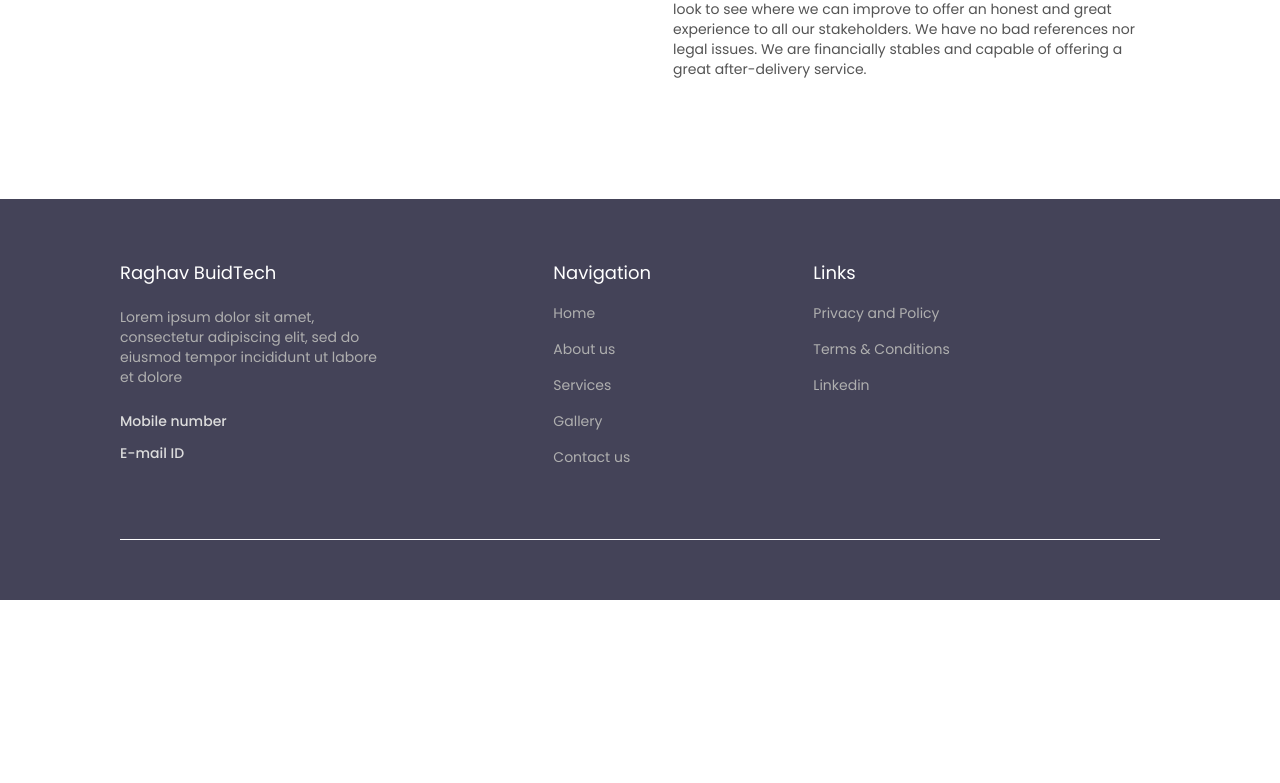
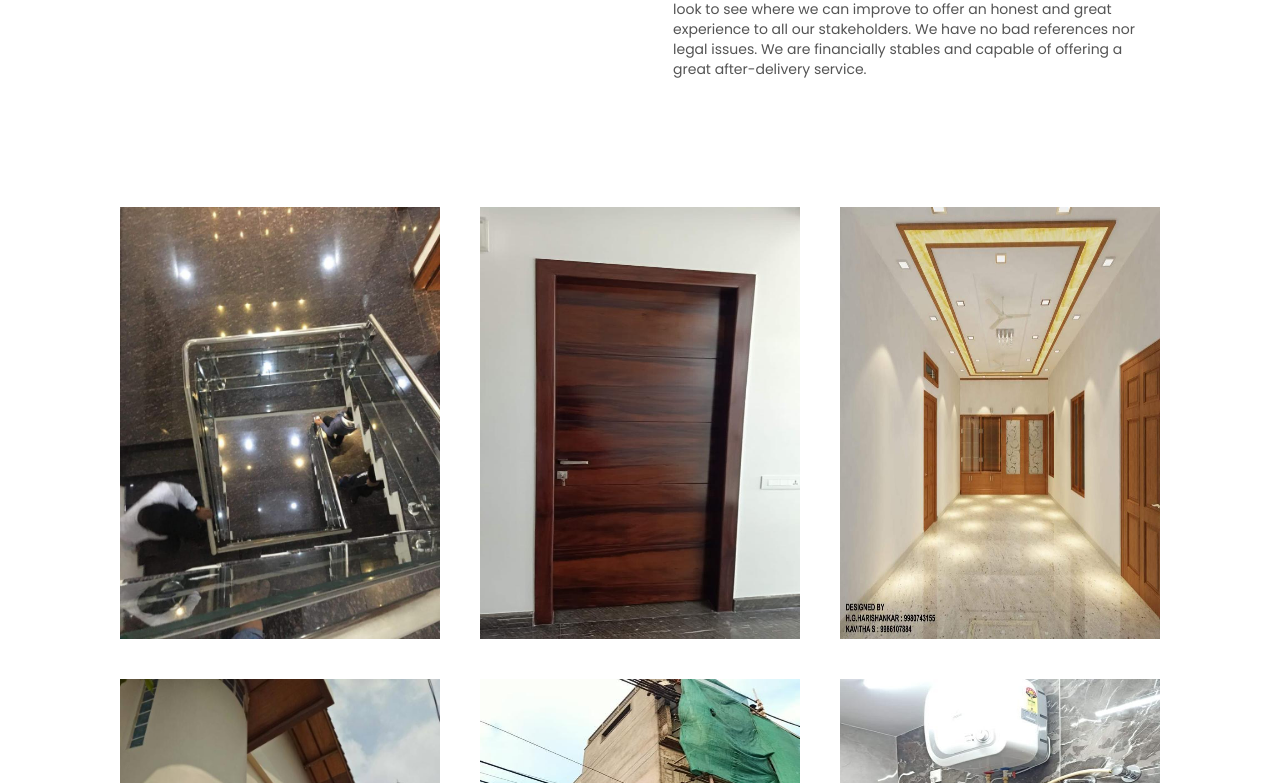
Before and after one commit to krunalpabari13/banao, a React (Create React App) app: page /gallery/1 in a window 1280 px wide. Shown: the part 317-1100 px from the top of the page. Before the commit the page ends 917 px from the top, so only its background shows below. Built offline with nearby package versions, Linux system fonts and the light colour scheme.

Commit message:
show multiple iamges on gallery details page

```diff
--- a/src/components/GalleryDetails.tsx
+++ b/src/components/GalleryDetails.tsx
@@ -1,13 +1,65 @@
 import React from "react";
 import { useParams } from "react-router-dom";
+import Img3 from "../assets/gallery/img3.jpeg";
+import Img4 from "../assets/gallery/img4.jpeg";
+import Img5 from "../assets/gallery/img5.jpeg";
+import Img6 from "../assets/gallery/img6.jpeg";
+import Img7 from "../assets/gallery/img7.jpeg";
+import Img8 from "../assets/gallery/img8.jpeg";
+import Img9 from "../assets/gallery/img9.jpeg";
+import Img10 from "../assets/gallery/img10.jpeg";
+import Img11 from "../assets/gallery/img11.jpeg";
+import Img12 from "../assets/gallery/img12.jpeg";
+import Img13 from "../assets/gallery/img13.jpeg";
+import Img14 from "../assets/gallery/img14.jpeg";
+import Img15 from "../assets/gallery/img15.jpeg";
+import Img16 from "../assets/gallery/img16.jpeg";
+import Img17 from "../assets/gallery/img17.jpeg";
+import Img18 from "../assets/gallery/img18.jpeg";
+import Img19 from "../assets/gallery/img19.jpeg";
+import Img20 from "../assets/gallery/img20.jpeg";
+import Img21 from "../assets/gallery/img21.jpeg";
+import Img22 from "../assets/gallery/img22.jpeg";
+import Img23 from "../assets/gallery/img23.jpeg";
+import Img24 from "../assets/gallery/img24.jpeg";
+import Img25 from "../assets/gallery/img25.jpeg";
+
+const imagesOne = [
+  { image: Img3 },
+  { image: Img4 },
+  { image: Img5 },
+  { image: Img6 },
+  { image: Img7 },
+  { image: Img8 },
+  { image: Img9 },
+  { image: Img10 },
+  { image: Img11 },
+  { image: Img12 },
+  { image: Img13 },
+  { image: Img14 },
+];
+
+const imagesTwo = [
+  { image: Img15 },
+  { image: Img16 },
+  { image: Img17 },
+  { image: Img18 },
+  { image: Img19 },
+  { image: Img20 },
+  { image: Img21 },
+  { image: Img22 },
+  { image: Img23 },
+  { image: Img24 },
+  { image: Img25 },
+];
 
 const GalleryDetails = () => {
-  const { galleryId } = useParams();
+  const { galleryId }: any = useParams();
 
   return (
     <div className="px-[7.5rem] pb-[7.5rem] pt-[4.75rem]">
       <h1 className="text-[3.125rem] mb-5">Name of Project</h1>
-      <div className="flex justify-between text-sm">
+      <div className="flex justify-between text-sm mb-32">
         <div>
           <p className="text-[#545454] mb-3">WIP • May 2022 - Jul 2022</p>
           <p>
@@ -26,8 +78,26 @@ const GalleryDetails = () => {
           service.
         </p>
       </div>
+
+      <div className="grid grid-cols-3 gap-10">
+        {galleryId === "1" &&
+          imagesOne.map((image: any, index): any => (
+            <img data-modal-target="defaultModal" data-modal-toggle="defaultModal" className="w-[33rem] h-[27rem]" key={index} src={image.image} alt="" />
+          ))}
+      </div>
+
+      <div className="grid grid-cols-3 gap-10">
+        {galleryId === "2" &&
+          imagesTwo.map((image: any, index): any => (
+            <img className="w-[33rem] h-[27rem]" key={index} src={image.image} alt="" />
+          ))}
+      </div>
     </div>
   );
 };
 
 export default GalleryDetails;
+
+{/* <button data-modal-target="defaultModal" data-modal-toggle="defaultModal" class="block text-white bg-blue-700 hover:bg-blue-800 focus:ring-4 focus:outline-none focus:ring-blue-300 font-medium rounded-lg text-sm px-5 py-2.5 text-center dark:bg-blue-600 dark:hover:bg-blue-700 dark:focus:ring-blue-800" type="button">
+  Toggle modal
+</button> */}
```
Also changed, not shown: src/components/GalleryImageModal.tsx (added).
